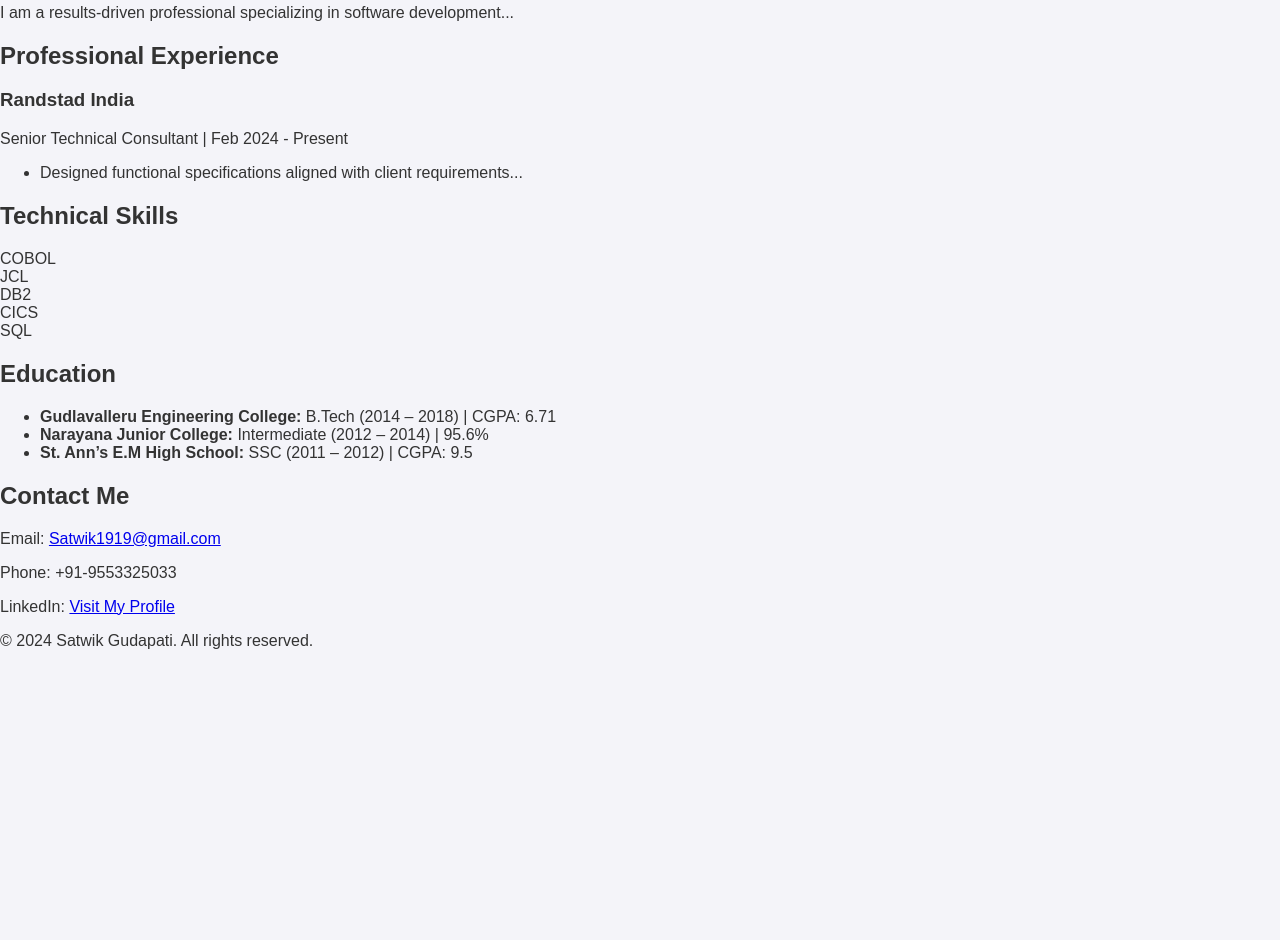
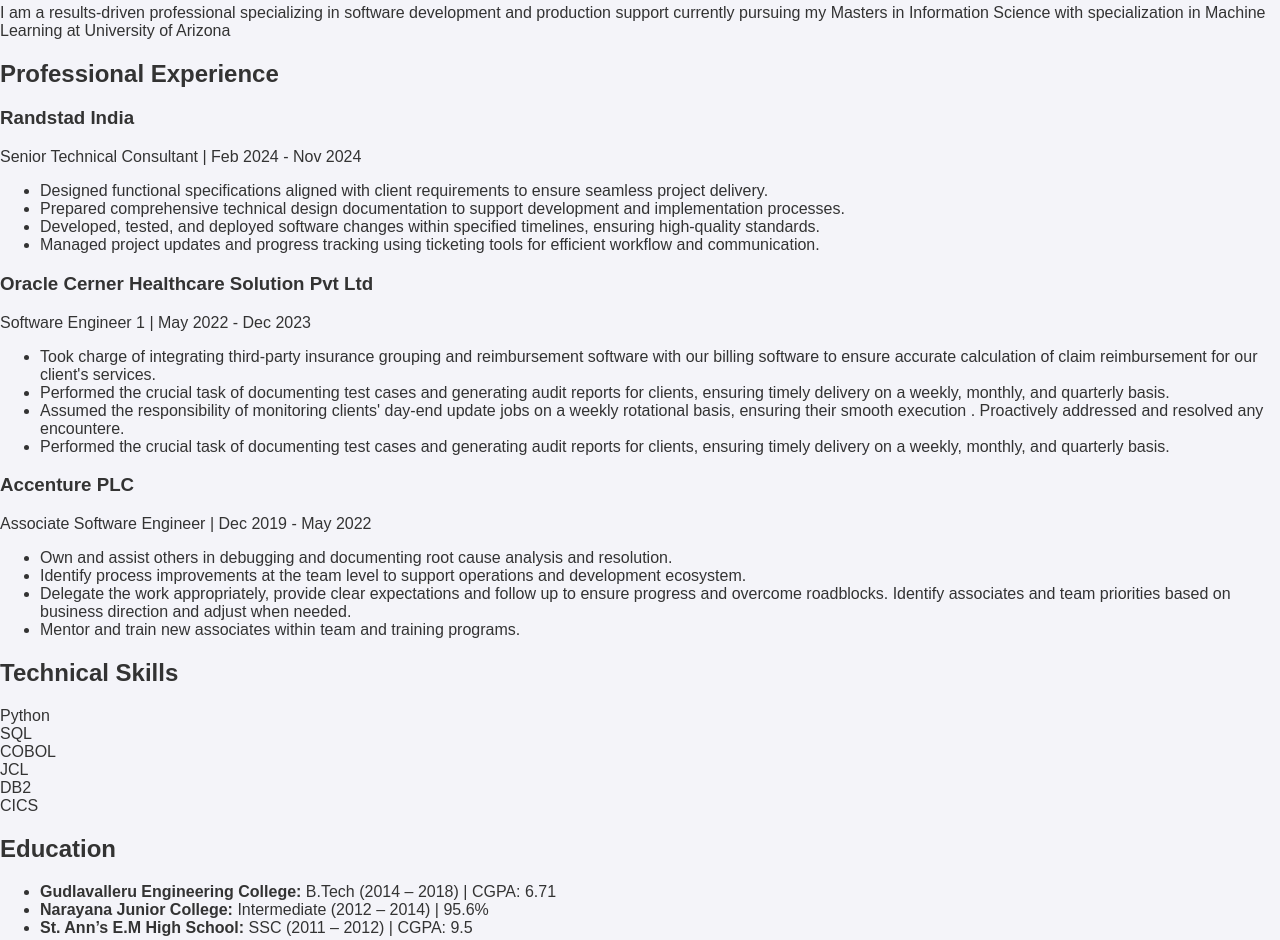
Before and after one commit to SatwikGudapati/SatwikGudapati-portfolio, a plain HTML site: page index.html in a window 1280 px wide. Shown: the part 634-1574 px from the top of the page. Before the commit the page ends 1300 px from the top, so only its background shows below. Drawn offline with nearby package versions, Linux system fonts and the light colour scheme.

Commit message:
Updated expierience

```diff
--- a/index.html
+++ b/index.html
@@ -36,7 +36,7 @@
   <!-- About Me Section -->
   <section id="about" data-aos="fade-up">
     <h2>About Me</h2>
-    <p>I am a results-driven professional specializing in software development...</p>
+    <p>I am a results-driven professional specializing in software development and production support currently pursuing my Masters in Information Science with specialization in Machine Learning at University of Arizona</p>
   </section>
 
   <!-- Experience Section -->
@@ -44,12 +44,37 @@
     <h2>Professional Experience</h2>
     <div class="experience">
       <h3>Randstad India</h3>
-      <p>Senior Technical Consultant | Feb 2024 - Present</p>
+      <p>Senior Technical Consultant | Feb 2024 - Nov 2024</p>
       <ul>
-        <li>Designed functional specifications aligned with client requirements...</li>
+        <li>Designed functional specifications aligned with client requirements to ensure seamless project delivery.</li>
+        <li>Prepared comprehensive technical design documentation to support development and implementation processes.</li>
+        <li>Developed, tested, and deployed software changes within specified timelines, ensuring high-quality standards.</li>
+        <li>Managed project updates and progress tracking using ticketing tools for efficient workflow and communication.</li>
         <!-- Add more responsibilities here -->
       </ul>
     </div>
+    <div class="experience">
+        <h3>Oracle Cerner Healthcare Solution Pvt Ltd</h3>
+        <p>Software Engineer 1 | May 2022 - Dec 2023</p>
+        <ul>
+          <li>Took charge of integrating third-party insurance grouping and reimbursement software with our billing software to ensure accurate calculation of claim reimbursement for our client's services.</li>
+          <li>Performed the crucial task of documenting test cases and generating audit reports for clients, ensuring timely delivery on a weekly, monthly, and quarterly basis.</li>
+          <li>Assumed the responsibility of monitoring clients' day-end update jobs on a weekly rotational basis, ensuring their smooth execution . Proactively addressed and resolved any encountere.</li>
+          <li>Performed the crucial task of documenting test cases and generating audit reports for clients, ensuring timely delivery on a weekly, monthly, and quarterly basis.</li>
+          <!-- Add more responsibilities here -->
+        </ul>
+      </div>
+      <div class="experience">
+        <h3>Accenture PLC</h3>
+        <p>Associate Software Engineer | Dec 2019 - May 2022</p>
+        <ul>
+          <li>Own and assist others in debugging and documenting root cause analysis and resolution.</li>
+          <li>Identify process improvements at the team level to support operations and development ecosystem.</li>
+          <li>Delegate the work appropriately, provide clear expectations and follow up to ensure progress and overcome roadblocks. Identify associates and team priorities based on business direction and adjust when needed.</li>
+          <li>Mentor and train new associates within team and training programs.</li>
+          <!-- Add more responsibilities here -->
+        </ul>
+      </div>
     <!-- Add Oracle Cerner and Accenture experience similarly -->
   </section>
 
@@ -57,11 +82,12 @@
   <section id="skills" data-aos="fade-up">
     <h2>Technical Skills</h2>
     <div class="skills-grid">
+      <div class="skill">Python</div>
+      <div class="skill">SQL</div>
       <div class="skill">COBOL</div>
       <div class="skill">JCL</div>
       <div class="skill">DB2</div>
       <div class="skill">CICS</div>
-      <div class="skill">SQL</div>
     </div>
   </section>
 
```
